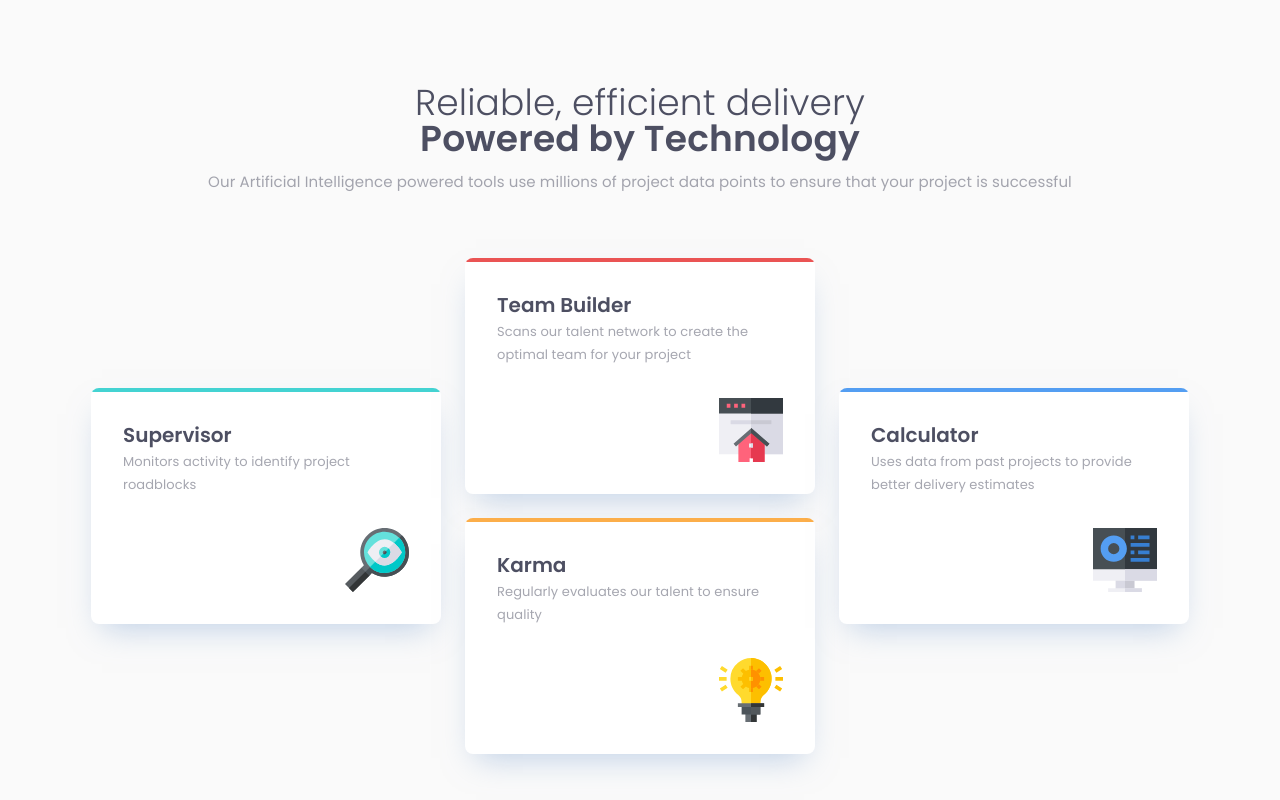
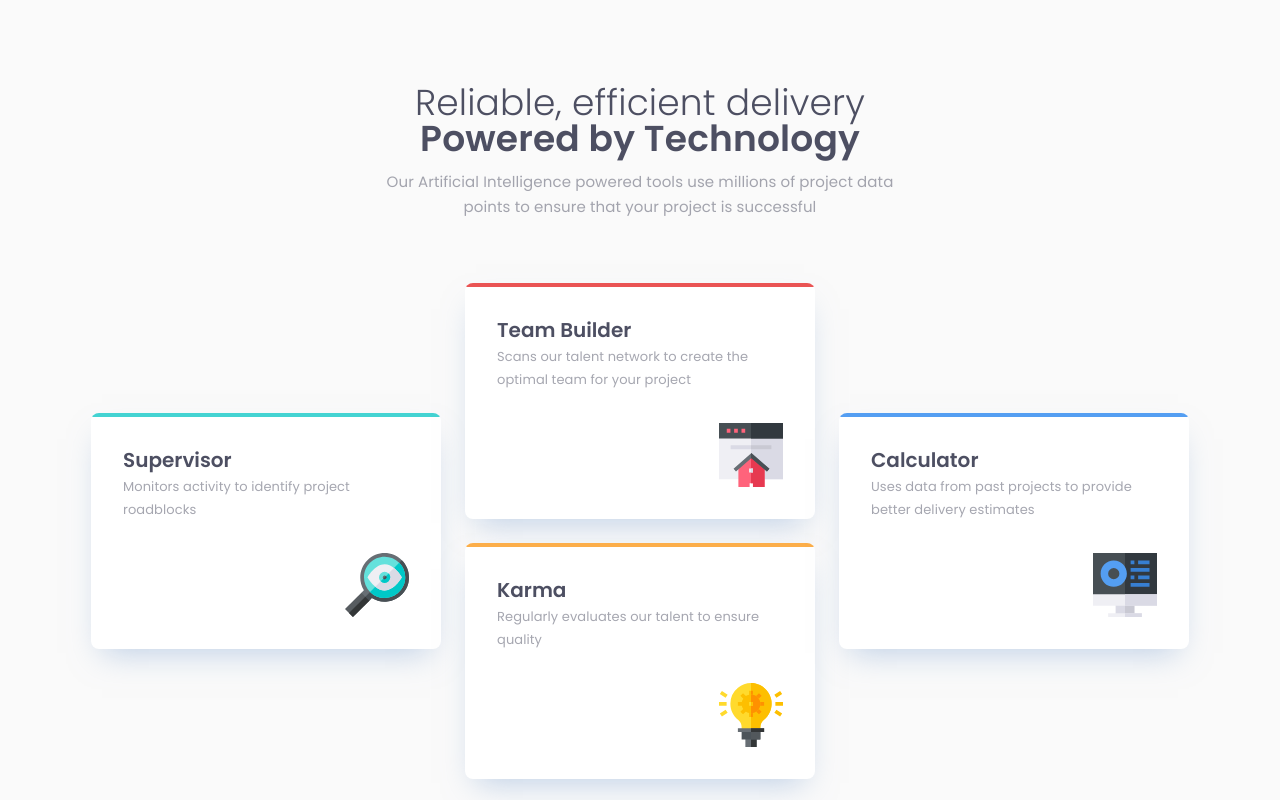
Before and after one commit to calakovicalen/four-card-feature-section, a plain HTML site: page index.html in a window 1280 px wide. Drawn offline with Linux system fonts and the light colour scheme.

Commit message:
improved styles

```diff
--- a/style.css
+++ b/style.css
@@ -117,10 +117,19 @@ header h1 {
 @media (min-width: 768px) {
   main {
     height: 100vh;
+    display: flex;
+    flex-direction: column;
+    align-items: center;
   }
 
   header {
     font-size: 2.25rem;
+    max-width: 33.75rem;
+    text-align: center;
+  }
+
+  .description {
+    max-width: 33.75rem;
   }
 
   .cards-container {
```
